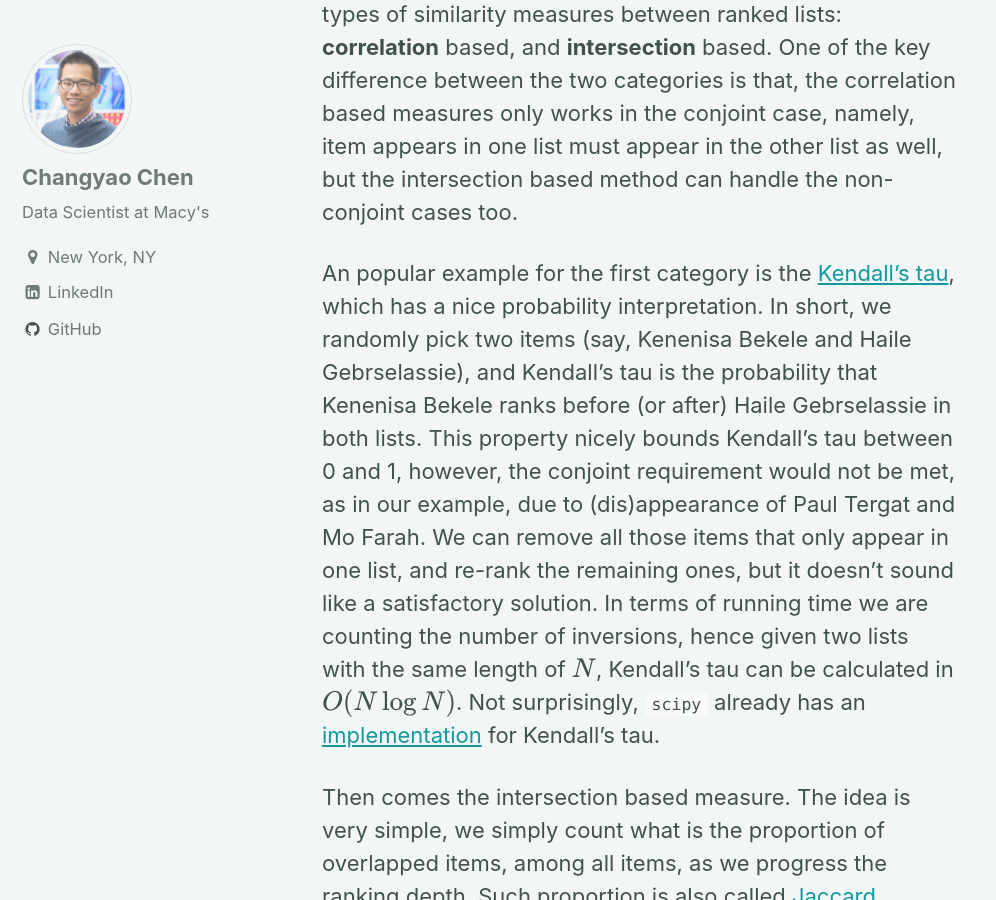
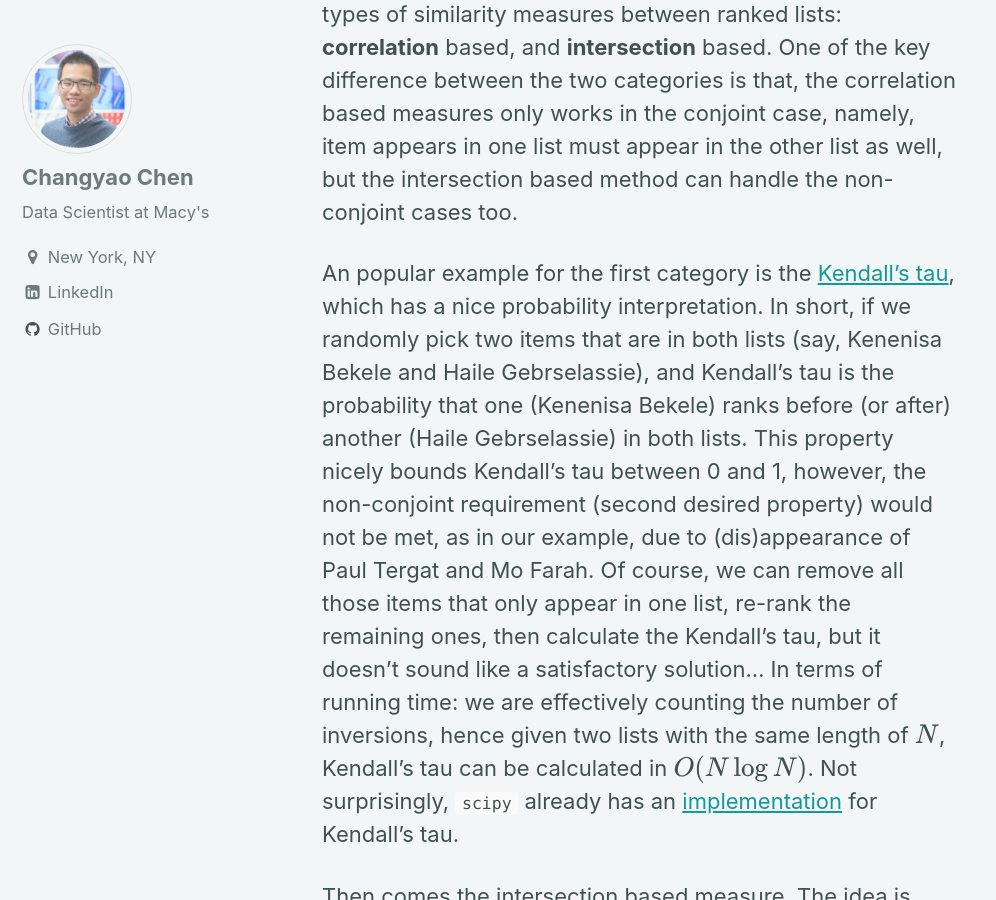
Before and after one commit to changyaochen/changyaochen.github.io, a Jekyll site: the page built from _posts/2018-04-14-Comparing-two-ranked-lists.md, in a window 1280 px wide and 900 px high, scrolled down 2231 px. Shown: the whole window, without its empty margins (0-996 px from the left). Built offline with Jekyll 4.4.1, drawn with Linux system fonts in a browser that asks for light colours; nearby versions of some CDN libraries; formulas are drawn with MathJax 3.

Commit message:
minor fix

```diff
--- a/_posts/2018-04-14-Comparing-two-ranked-lists.md
+++ b/_posts/2018-04-14-Comparing-two-ranked-lists.md
@@ -36,7 +36,7 @@ Before we dive in to find the proper protocols, it is best to enumerate some pro
 
 Now we have at least three desired properties in mind, we can seek for the appropriate measures. There are mostly two types of similarity measures between ranked lists: **correlation** based, and **intersection** based. One of the key difference between the two categories is that, the correlation based measures only works in the conjoint case, namely, item appears in one list must appear in the other list as well, but the intersection based method can handle the non-conjoint cases too.
 
-An popular example for the first category is the [Kendall's tau](https://en.wikipedia.org/wiki/Kendall_rank_correlation_coefficient), which has a nice probability interpretation. In short, we randomly pick two items (say, Kenenisa Bekele and Haile Gebrselassie), and Kendall's tau is the probability that Kenenisa Bekele ranks before (or after) Haile Gebrselassie in both lists. This property nicely bounds Kendall's tau between 0 and 1, however, the conjoint requirement would not be met, as in our example, due to (dis)appearance of Paul Tergat and Mo Farah. We can remove all those items that only appear in one list, and re-rank the remaining ones, but it doesn't sound like a satisfactory solution. In terms of running time we are counting the number of inversions, hence given two lists with the same length of $$N$$, Kendall's tau can be calculated in $$O(N \log N)$$. Not surprisingly, `scipy` already has an [implementation](https://docs.scipy.org/doc/scipy/reference/generated/scipy.stats.kendalltau.html) for Kendall's tau.
+An popular example for the first category is the [Kendall's tau](https://en.wikipedia.org/wiki/Kendall_rank_correlation_coefficient), which has a nice probability interpretation. In short, if we randomly pick two items that are in both lists (say, Kenenisa Bekele and Haile Gebrselassie), and Kendall's tau is the probability that one (Kenenisa Bekele) ranks before (or after) another (Haile Gebrselassie) in both lists. This property nicely bounds Kendall's tau between 0 and 1, however, the non-conjoint requirement (second desired property) would not be met, as in our example, due to (dis)appearance of Paul Tergat and Mo Farah. Of course, we can remove all those items that only appear in one list, re-rank the remaining ones, then calculate the Kendall's tau, but it doesn't sound like a satisfactory solution... In terms of running time: we are effectively counting the number of inversions, hence given two lists with the same length of $$N$$, Kendall's tau can be calculated in $$O(N \log N)$$. Not surprisingly, `scipy` already has an [implementation](https://docs.scipy.org/doc/scipy/reference/generated/scipy.stats.kendalltau.html) for Kendall's tau.
 
 Then comes the intersection based measure. The idea is very simple, we simply count what is the proportion of overlapped items, among all items, as we progress the ranking depth. Such proportion is also called [Jaccard similarity](https://en.wikipedia.org/wiki/Jaccard_index). This will become clear in the figure shown below.
 
```
